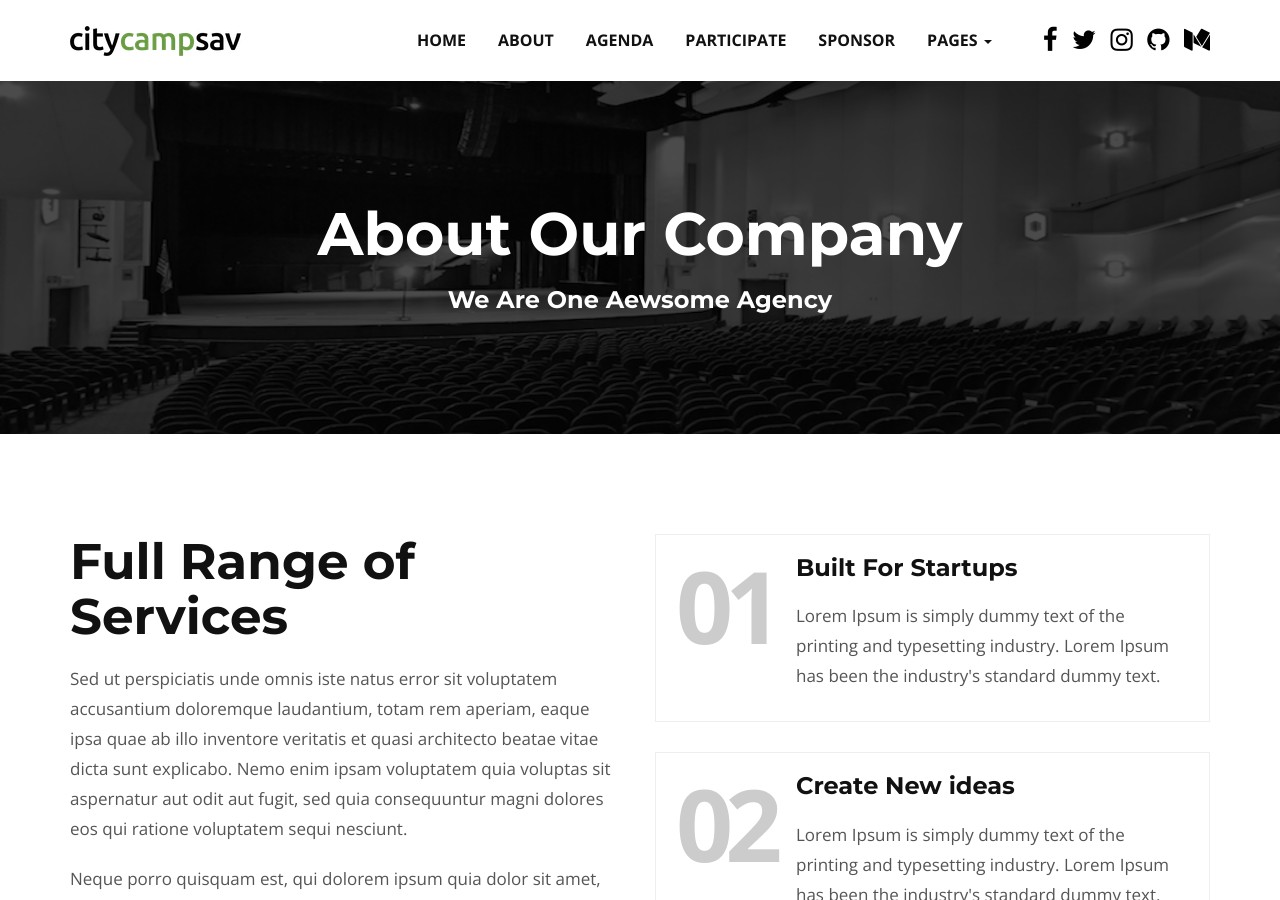
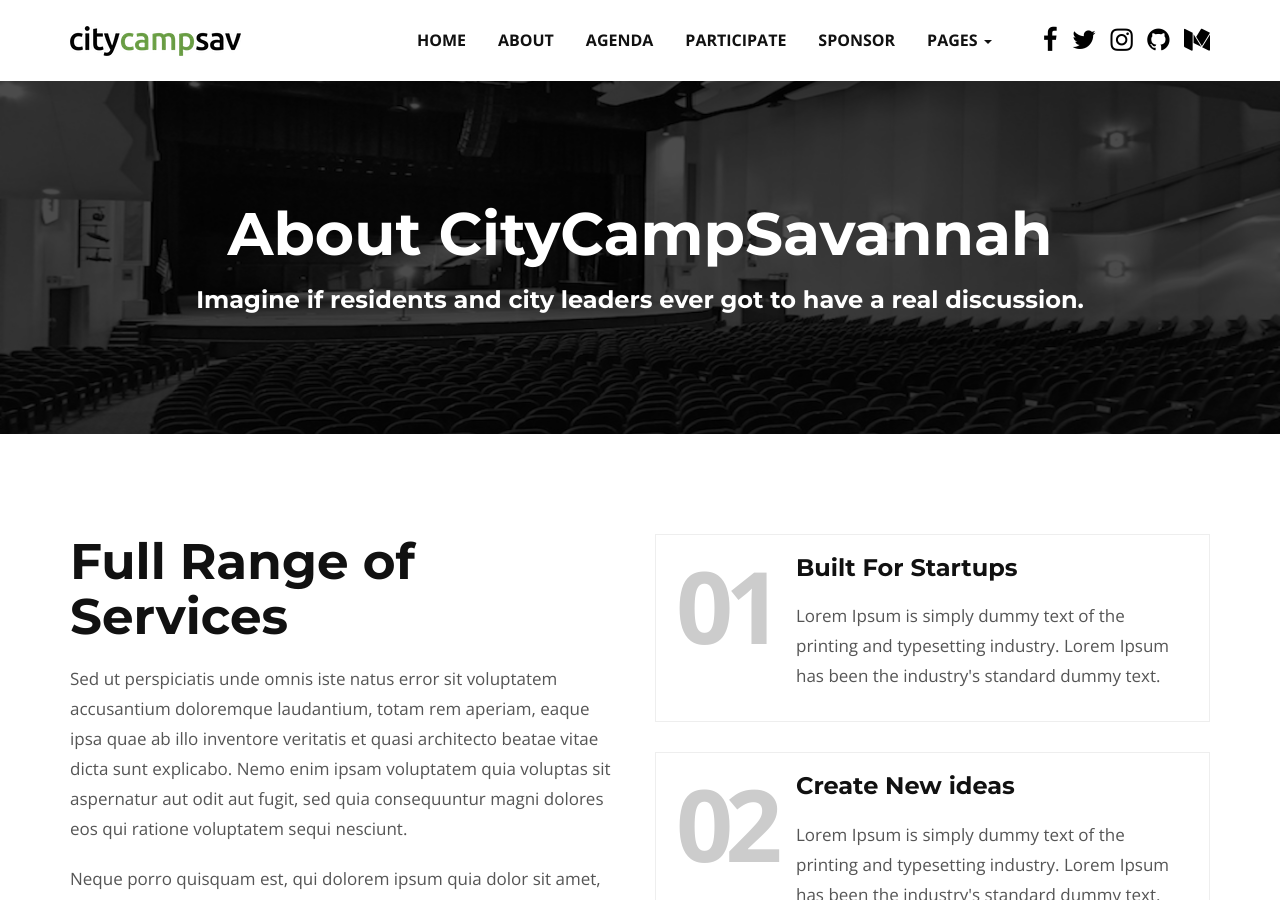
Before and after one commit to opensavannah/citycampsav.org, a Jekyll site: the page built from _pages/about.html, in a window 1280 px wide and 900 px high. Built offline with Jekyll 4.4.1, drawn with Linux system fonts in a browser that asks for light colours.

Commit message:
Update about.html

```diff
--- a/_pages/about.html
+++ b/_pages/about.html
@@ -1,13 +1,13 @@
 ---
 layout: default
-title: Alavida
-description: Alavida - healthcare
-keywords: healthcare
+title: CityCampSavannah - About
+description: More information on CityCamp
+keywords: citycamp
 section_id: about
 permalink: /about/
 slides:
-  heading: "About Our Company"
-  subHeading: "We Are One Aewsome Agency"
+  heading: "About CityCampSavannah"
+  subHeading: "Imagine if residents and city leaders ever got to have a real discussion."
 ---
 {% include header.html %}
 {% include banner.html %}
```
